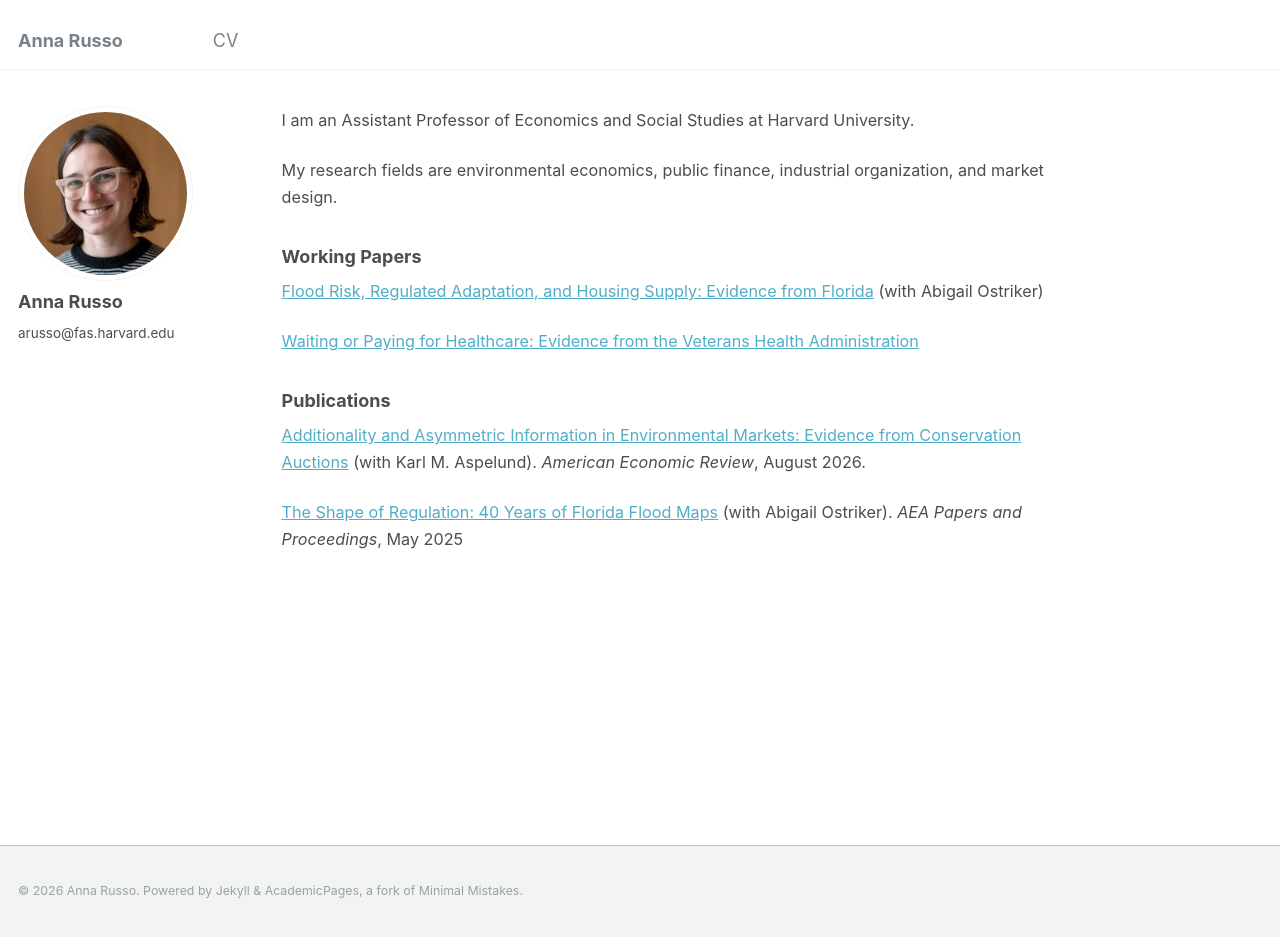
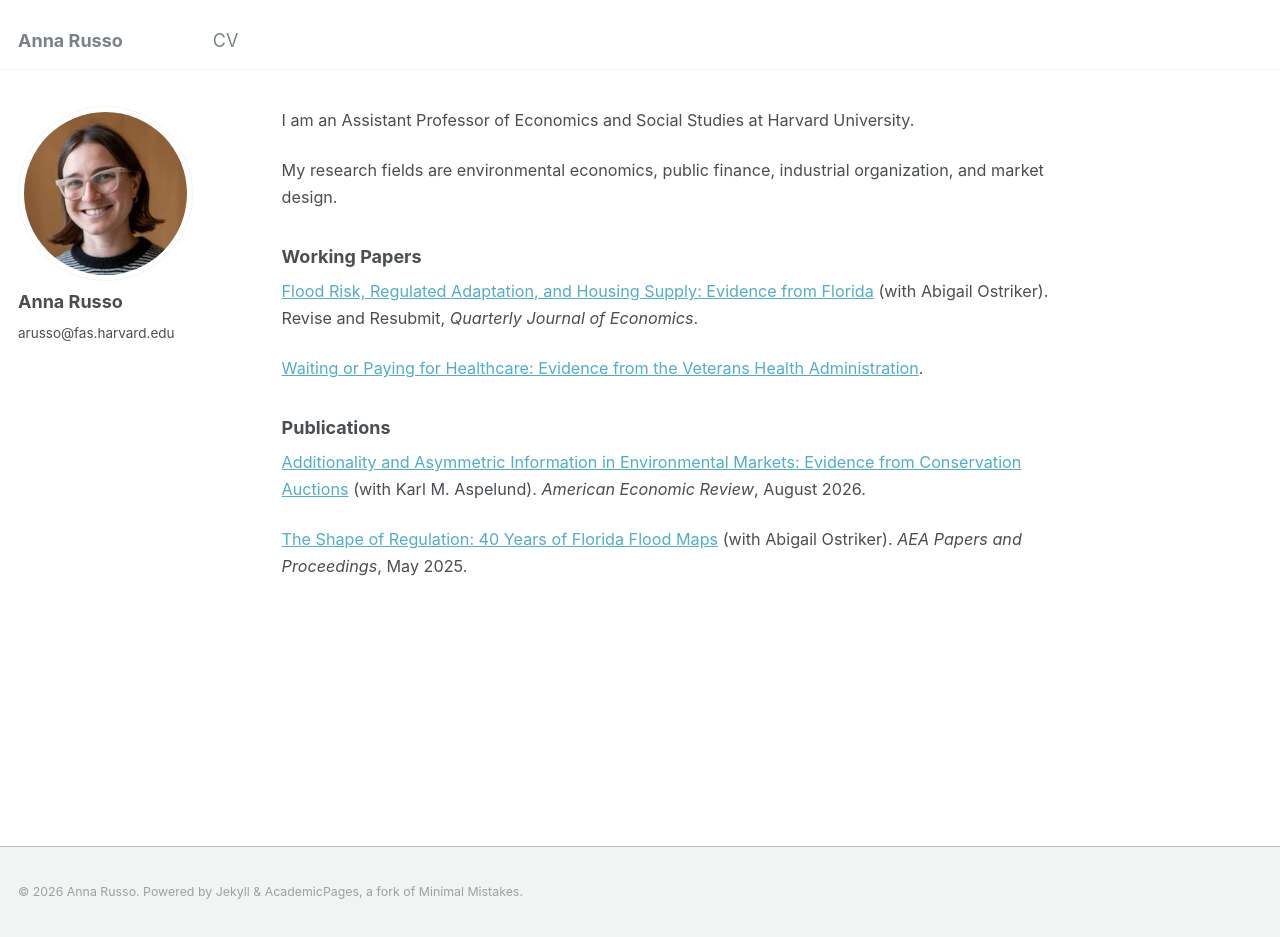
Before and after one commit to annarusso/annarusso.github.io, a Jekyll site: the page built from _pages/about.md, in a window 1280 px wide and 937 px high. Built offline with Jekyll 4.4.1, drawn with Linux system fonts in a browser that asks for light colours.

Commit message:
Revise publication entries for clarity and completeness
Added publication status and improved formatting for clarity.

```diff
--- a/_pages/about.md
+++ b/_pages/about.md
@@ -17,11 +17,11 @@ My research fields are environmental economics, public finance, industrial organ
 
 ### Working Papers
 <span style="font-size:0.9em;">
-[Flood Risk, Regulated Adaptation, and Housing Supply: Evidence from Florida](https://ostriker.github.io/papers/Ostriker-Russo_floodplain-regulations.pdf) (with Abigail Ostriker)
+[Flood Risk, Regulated Adaptation, and Housing Supply: Evidence from Florida](https://ostriker.github.io/papers/Ostriker-Russo_floodplain-regulations.pdf) (with Abigail Ostriker). Revise and Resubmit, _Quarterly Journal of Economics_.
 
 
 <span style="font-size:0.9em;">
-[Waiting or Paying for Healthcare: Evidence from the Veterans Health Administration](https://annarusso.github.io/papers/russo_wait.pdf)
+[Waiting or Paying for Healthcare: Evidence from the Veterans Health Administration](https://annarusso.github.io/papers/russo_wait.pdf).
 
 
 ### Publications
@@ -30,4 +30,4 @@ My research fields are environmental economics, public finance, industrial organ
 
 
 <span style="font-size:0.9em;">
-[The Shape of Regulation: 40 Years of Florida Flood Maps](https://annarusso.github.io/papers/ostriker-russo-2025-the-shape-of-regulation-40-years-of-florida-flood-maps.pdf) (with Abigail Ostriker). _AEA Papers and Proceedings_, May 2025
+[The Shape of Regulation: 40 Years of Florida Flood Maps](https://annarusso.github.io/papers/ostriker-russo-2025-the-shape-of-regulation-40-years-of-florida-flood-maps.pdf) (with Abigail Ostriker). _AEA Papers and Proceedings_, May 2025.
```
